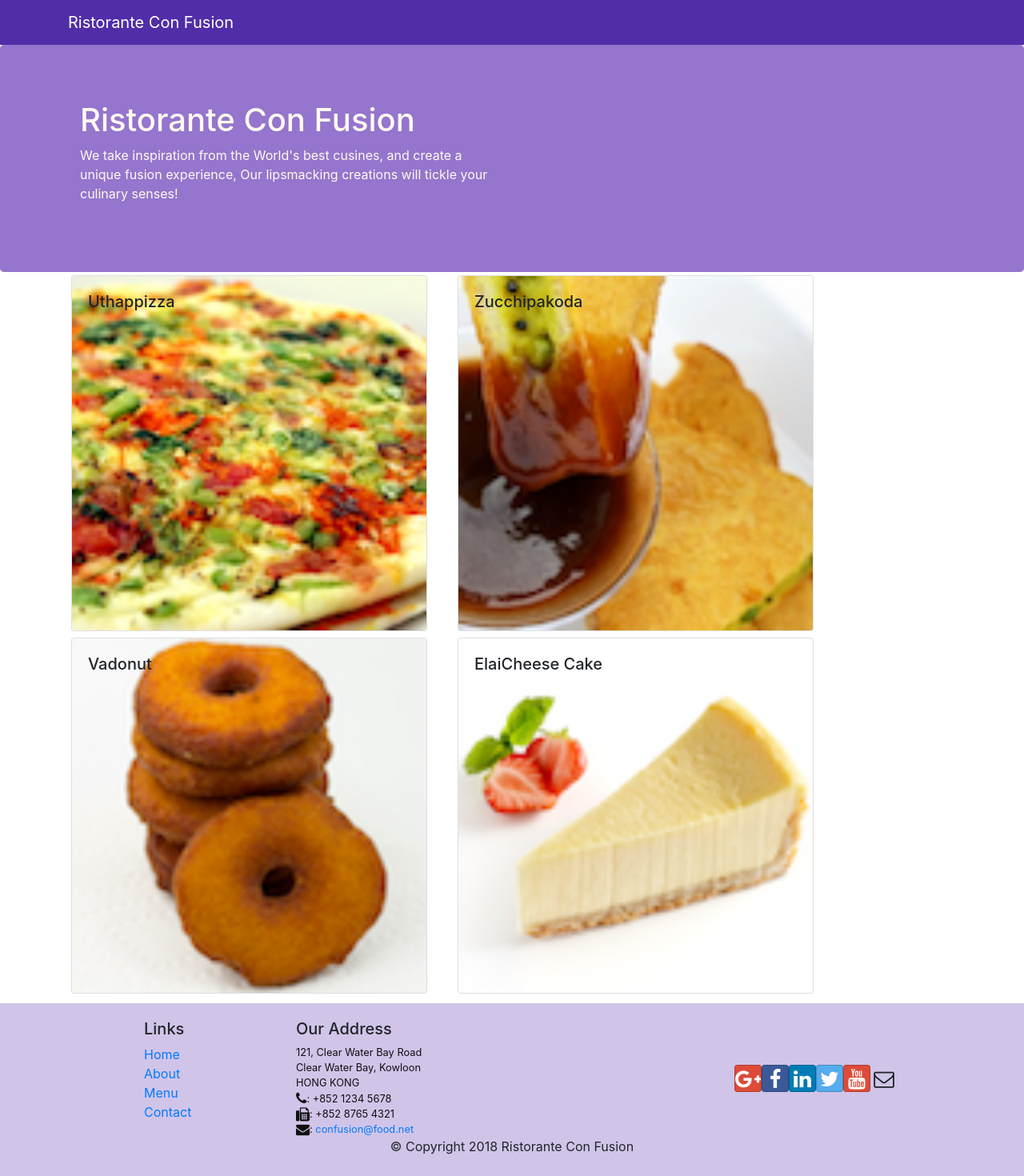
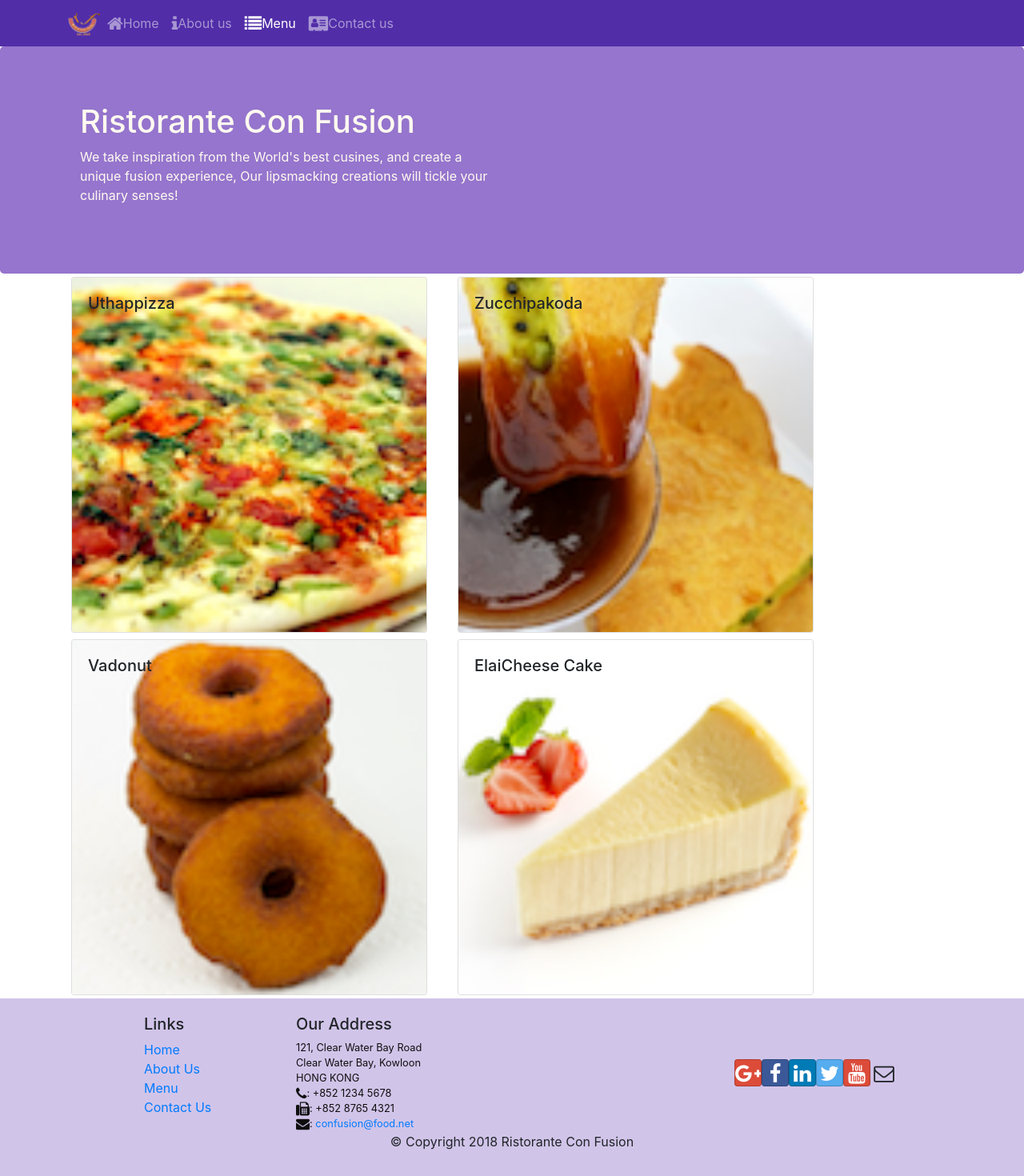
Before and after one commit to palashchiplunkar/Restaurant-Website, a React (Create React App) app: page /menu in a window 1280 px wide. Shown: the top 1470 px of the page at 80% size. Built offline with nearby package versions, Linux system fonts and the light colour scheme.

Commit message:
React router

```diff
--- a/package.json
+++ b/package.json
@@ -14,6 +14,7 @@
     "react-bootstrap": "^2.6.0",
     "react-dom": "^18.0.0",
     "react-popper": "^2.3.0",
+    "react-router-dom": "^4.2.2",
     "react-scripts": "5.0.1",
     "reactstrap": "^5.0.0",
     "web-vitals": "^2.1.4"
--- a/src/App.js
+++ b/src/App.js
@@ -1,13 +1,15 @@
 import React, { Component } from "react";
 import "./App.css";
 import Main from "./Components/MainComponent";
-
+import { BrowserRouter } from "react-router-dom";
 class App extends Component {
   render() {
     return (
-      <div className='App'>
-        <Main />
-      </div>
+      <BrowserRouter>
+        <div>
+          <Main />
+        </div>
+      </BrowserRouter>
     );
   }
 }
--- a/src/Components/FooterComponent.js
+++ b/src/Components/FooterComponent.js
@@ -1,5 +1,5 @@
 import React from "react";
-
+import { Link } from "react-router-dom";
 function Footer(props) {
   return (
     <div className='footer'>
@@ -9,16 +9,16 @@
             <h5>Links</h5>
             <ul className='list-unstyled'>
               <li>
-                <a href='#'>Home</a>
+                <Link to='/home'>Home</Link>
               </li>
               <li>
-                <a href='#'>About</a>
+                <Link to='/aboutus'>About Us</Link>
               </li>
               <li>
-                <a href='#'>Menu</a>
+                <Link to='/menu'>Menu</Link>
               </li>
               <li>
-                <a href='contactus.html'>Contact</a>
+                <Link to='/contactus'>Contact Us</Link>
               </li>
             </ul>
           </div>
--- a/src/Components/HeaderComponent.js
+++ b/src/Components/HeaderComponent.js
@@ -1,13 +1,66 @@
 import React, { Component } from "react";
-import { Navbar, NavbarBrand, Jumbotron } from "reactstrap";
+import {
+  Navbar,
+  NavbarBrand,
+  Jumbotron,
+  Nav,
+  NavbarToggler,
+  Collapse,
+  NavItem,
+} from "reactstrap";
+import { NavLink } from "react-router-dom";
 
 class Header extends Component {
+  constructor(props) {
+    super(props);
+    this.state = {
+      isNavOpen: false,
+    };
+    this.toggleNav = this.toggleNav.bind(this);
+  }
+  toggleNav() {
+    this.setState({
+      isNavOpen: !this.state.isNavOpen,
+    });
+  }
   render() {
     return (
       <>
-        <Navbar dark>
+        <Navbar dark expand='md'>
           <div className='container'>
-            <NavbarBrand href='/'>Ristorante Con Fusion</NavbarBrand>
+            <NavbarToggler onClick={this.toggleNav} />
+            <NavbarBrand className='mr-auto' href='/'>
+              <img
+                src='assets/images/logo.png'
+                height='30'
+                width='41'
+                alt='Ristorante Con Fusion'
+              />{" "}
+            </NavbarBrand>
+            <Collapse isOpen={this.state.isNavOpen} navbar>
+              <Nav navbar>
+                <NavItem>
+                  <NavLink className='nav-link' to='/home'>
+                    <span className='fa fa-home fa-lg'></span>Home
+                  </NavLink>
+                </NavItem>
+                <NavItem>
+                  <NavLink className='nav-link' to='/aboutus'>
+                    <span className='fa fa-info fa-lg'></span>About us
+                  </NavLink>
+                </NavItem>
+                <NavItem>
+                  <NavLink className='nav-link' to='/menu'>
+                    <span className='fa fa-list fa-lg'></span>Menu
+                  </NavLink>
+                </NavItem>
+                <NavItem>
+                  <NavLink className='nav-link' to='/contactus'>
+                    <span className='fa fa-address-card fa-lg'></span>Contact us
+                  </NavLink>
+                </NavItem>
+              </Nav>
+            </Collapse>
           </div>
         </Navbar>
         <Jumbotron>
--- /dev/null
+++ b/src/Components/HomeComponent.js
@@ -0,0 +1,10 @@
+import React from "react";
+
+function Home(props) {
+  return (
+    <div className='container'>
+      <h4>Home</h4>
+    </div>
+  );
+}
+export default Home;
--- a/src/Components/MainComponent.js
+++ b/src/Components/MainComponent.js
@@ -4,38 +4,33 @@
 import Menu from "./MenuComponent";
 import Header from "./HeaderComponent";
 import Footer from "./FooterComponent";
-
+import Home from "./HomeComponent";
+import { Switch, Route, Redirect } from "react-router-dom";
 class Main extends Component {
   constructor(props) {
     super(props);
     this.state = {
       dishes: DISHES,
-      selectedDish: null,
     };
   }
-  onDishSelect(dishId) {
-    this.setState({ selectedDish: dishId });
-  }
   render() {
+    const HomePage = () => {
+      return <Home />;
+    };
+
     return (
       <div>
         <Header />
-        <Menu
-          dishes={this.state.dishes}
-          onClick={(dishId) => this.onDishSelect(dishId)}
-        />
-        {console.log(
-          this.state.dishes.filter(
-            (dish) => dish.id === this.state.selectedDish
-          )
-        )}
-        <DishDetail
-          dish={
-            this.state.dishes.filter(
-              (dish) => dish.id === this.state.selectedDish
-            )[0]
-          }
-        />
+        <Switch>
+          <Route path='/home' component={HomePage} />
+          <Route
+            exact
+            path='/menu'
+            component={() => <Menu dishes={this.state.dishes} />}
+          />
+          <Redirect to='/home' />
+        </Switch>
+
         <Footer />
       </div>
     );
```
Also changed, not shown: 1 other file (tests, documents, lock files or other folders).
